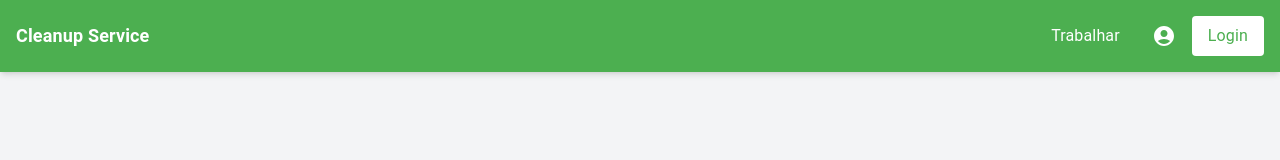
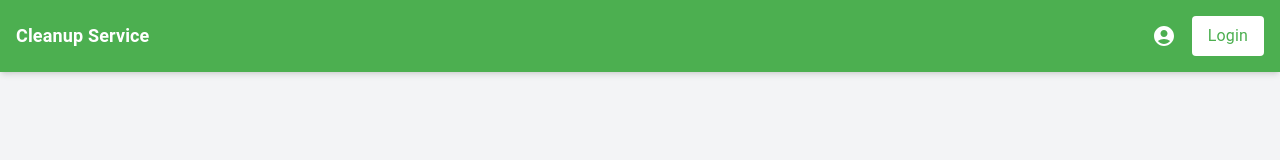
Before and after one commit to prcordova/my-cleaning-app, a Next.js app: page / in a window 1280 px wide. Shown: the top 160 px of the page. Built offline with nearby package versions, Linux system fonts and the light colour scheme.

Commit message:
fix: removing get job route to client user

```diff
--- a/src/components/header/index.tsx
+++ b/src/components/header/index.tsx
@@ -23,7 +23,9 @@ export const Header = () => {
           Cleanup Service
         </Link>
         <nav className="flex gap-4 items-center">
-          {role !== "worker" && <Link href="/jobs">Trabalhar</Link>}
+          {isLoggedIn && role === "worker" && (
+            <Link href="/jobs">Trabalhar</Link>
+          )}
 
           <h1> {user?.fullName}</h1>
 
```
